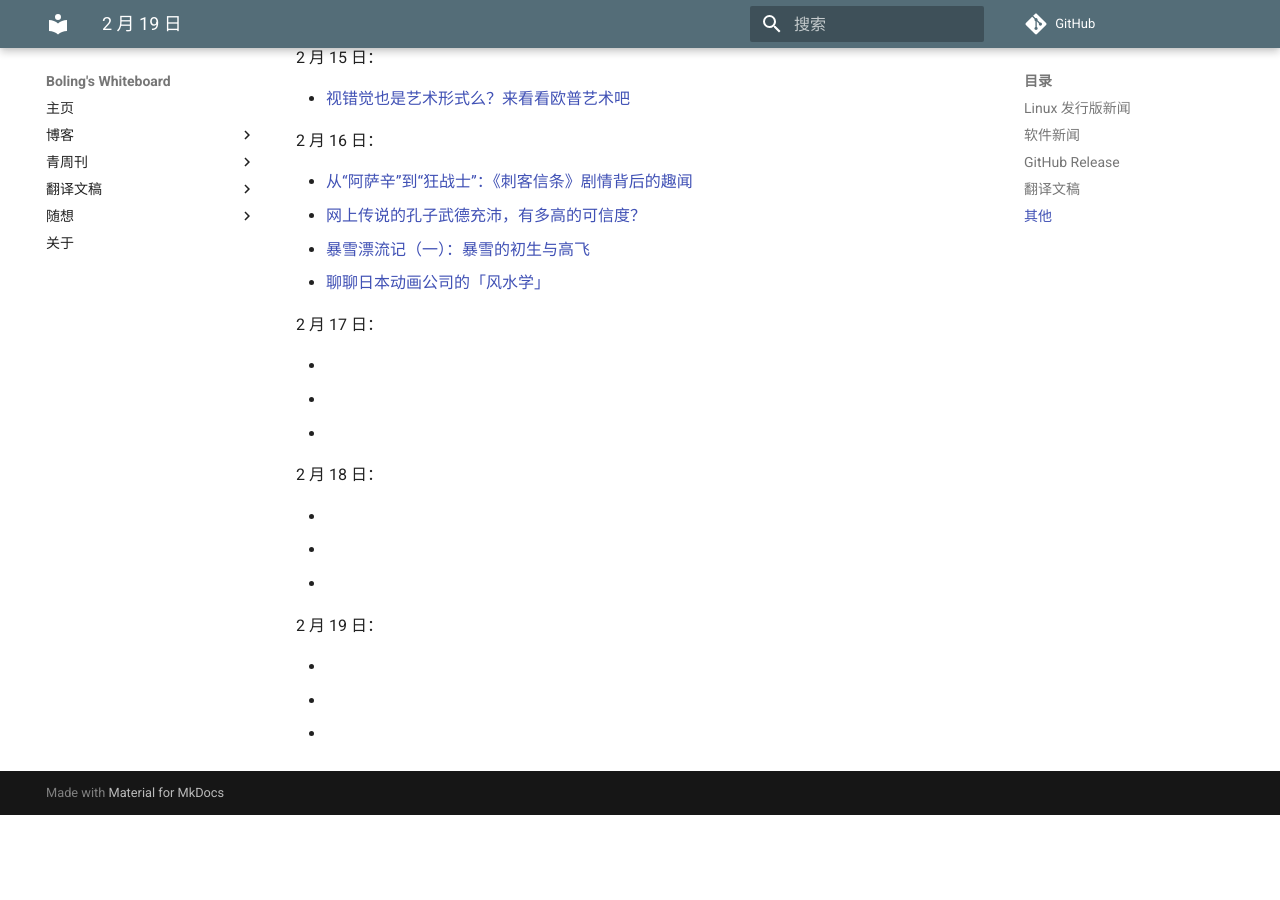
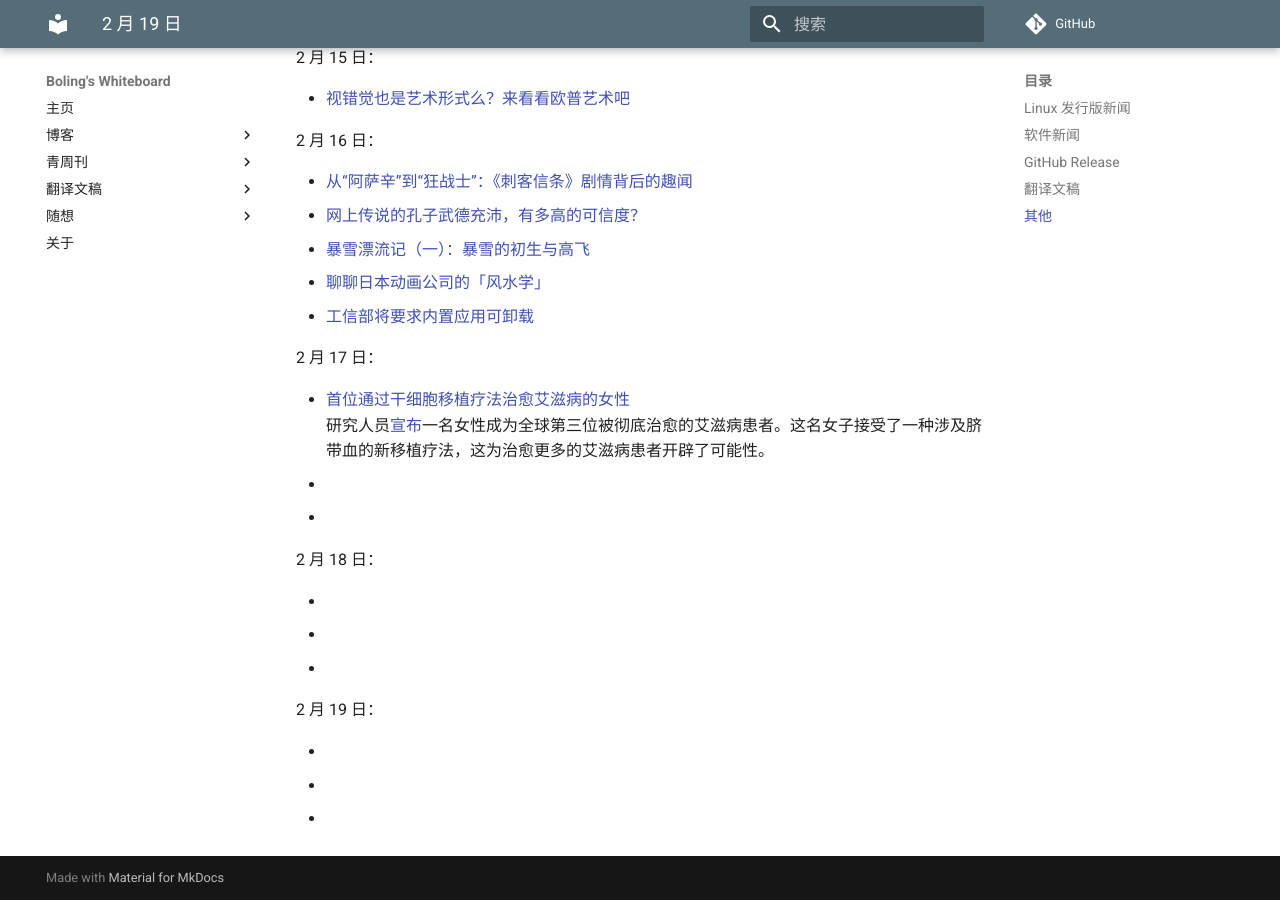
Before and after one commit to Hanjingxue-Boling/Whiteboard, an MkDocs documentation site: the page built from docs/weekly/22/02-19.md, in a window 1280 px wide and 900 px high, scrolled down 2356 px. Built offline with MkDocs 1.6.1 and Material for MkDocs 9.7.7, drawn with Linux system fonts in a browser that asks for light colours; comment, search, counter and statistics services are not loaded; before the commit the page ends 3171 px from its top, so only the background shows below that.

Commit message:
add new link

```diff
--- a/docs/weekly/22/02-19.md
+++ b/docs/weekly/22/02-19.md
@@ -88,10 +88,12 @@
 - [网上传说的孔子武德充沛，有多高的可信度？](https://www.gcores.com/articles/147439)
 - [暴雪漂流记（一）：暴雪的初生与高飞](https://www.gcores.com/articles/147534)
 - [聊聊日本动画公司的「风水学」](https://www.gcores.com/articles/147484)
+- [工信部将要求内置应用可卸载](https://www.solidot.org/story?sid=70678)
 
 2 月 17 日：
 
-- []()
+- [首位通过干细胞移植疗法治愈艾滋病的女性](https://www.solidot.org/story?sid=70684)
+    研究人员[宣布](https://www.nytimes.com/2022/02/15/health/hiv-cure-cord-blood.html)一名女性成为全球第三位被彻底治愈的艾滋病患者。这名女子接受了一种涉及脐带血的新移植疗法，这为治愈更多的艾滋病患者开辟了可能性。
 - []()
 - []()
 
```
